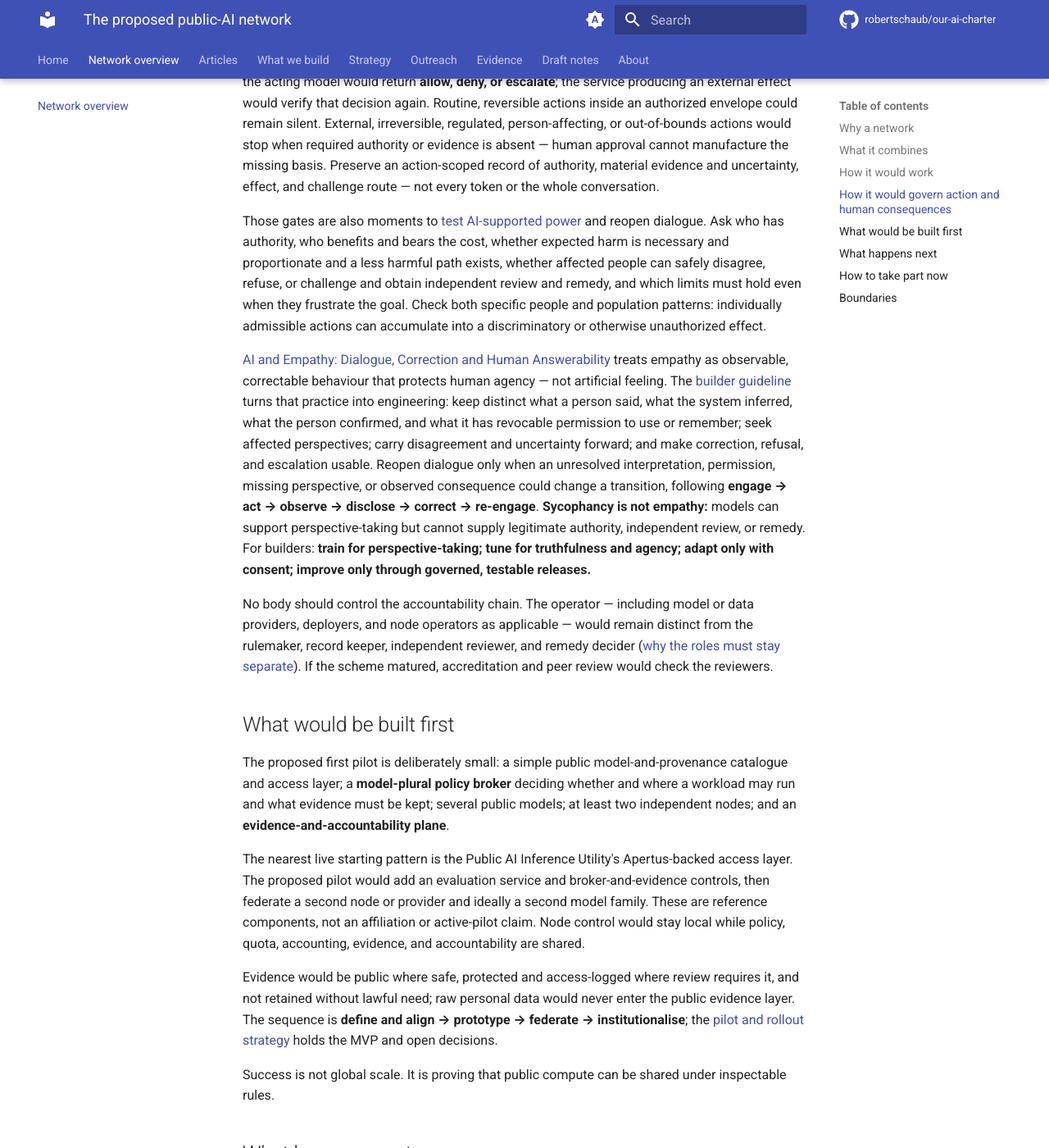
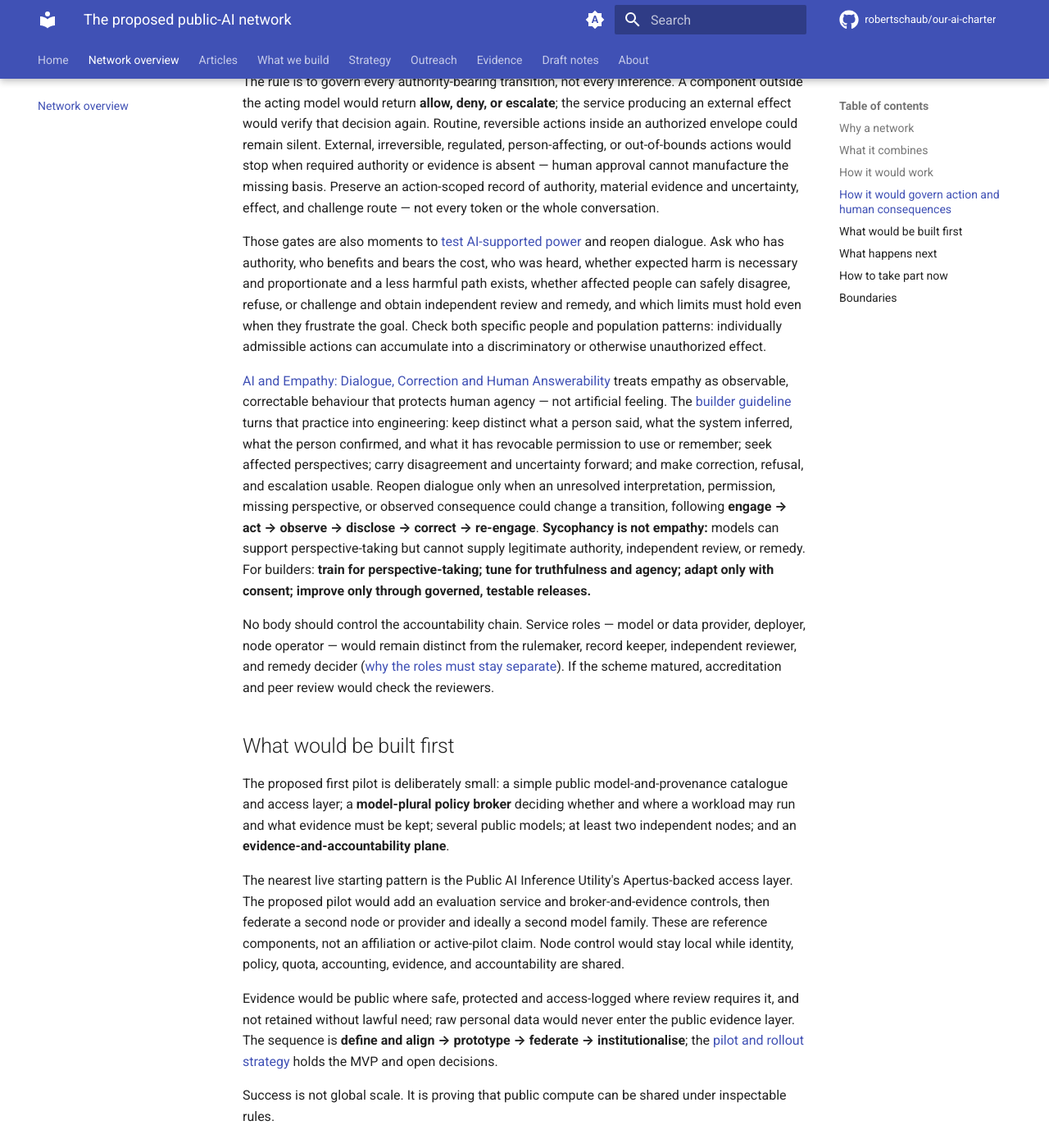
Before and after one commit to robertschaub/our-ai-charter, an MkDocs documentation site: the page built from docs/network-overview.md, in a window 1280 px wide and 1400 px high, scrolled down 2349 px. Shown: the whole window at 82% size. Built offline with MkDocs 1.6.1 and Material for MkDocs 9.7.7, drawn with Linux system fonts in a browser that asks for light colours; plug-ins that fetch from the network failed and are left out; comment, search, counter and statistics services are not loaded; some of the changed text lies outside the part shown.

Commit message:
docs(network): apply overview review fixes

```diff
--- a/docs/network-overview.md
+++ b/docs/network-overview.md
@@ -5,9 +5,9 @@
 
 # The proposed public-AI network
 
-Open models are necessary, but they are not public infrastructure by themselves. Digital sovereignty is the capacity to inspect systems, help set their rules, contest decisions, and switch; this proposal connects the models, lawful data, evidence, governance, and federated compute needed to make that possible.
+Open models are necessary, but they are not public infrastructure by themselves. Digital sovereignty here means the capacity to inspect systems, help set their rules, contest decisions, and switch; this proposal connects the models, lawful data, evidence, governance, and federated compute needed to make that possible.
 
-> **Where this stands today.** This proposed public-AI network is an **early-stage, voluntary** design. No operational network access portal, admission body, assessor, adjudicator, public register, certificate, trust badge, or live evaluation pilot exists yet. No model or provider is Charter-certified. What exists is the proposal, the public drafts, and prospective partners. Taking part today means contributing, testing the case, or registering interest in a role — not endorsement or certification.
+> **Where this stands today.** This proposed public-AI network is an **early-stage, voluntary** design. No operational network access portal, admission body, assessor, adjudicator, register, certificate, trust badge, or live evaluation pilot exists yet. No model or provider is Charter-certified. What exists is the proposal and the public drafts; prospective coalitions, roles, and processes are intent, not fact. Taking part today means publicly supporting the commitments, contributing, testing the case, or registering interest in a role. None of these actions means that the initiative endorses or certifies a participant.
 
 *The current [project statement](Published/our-ai-charter-public-ai-infrastructure.md) makes the fuller case; the [sovereignty argument](Published/swiss-autarky-illusion.md) explains why autarky is not sovereignty. See the [architecture](Infrastructure/architecture.md), [Charter Commitments](Assurance/Framework/charter-commitments.md), and [initiation strategy](Strategy/initiation-strategy.md) for technical, assurance, and coalition detail.*
 
@@ -52,17 +52,17 @@
 
 The rule is to govern every authority-bearing transition, not every inference. A component outside the acting model would return **allow, deny, or escalate**; the service producing an external effect would verify that decision again. Routine, reversible actions inside an authorized envelope could remain silent. External, irreversible, regulated, person-affecting, or out-of-bounds actions would stop when required authority or evidence is absent — human approval cannot manufacture the missing basis. Preserve an action-scoped record of authority, material evidence and uncertainty, effect, and challenge route — not every token or the whole conversation.
 
-Those gates are also moments to [test AI-supported power](Published/a-practical-test-for-power.md#test-every-use-of-power) and reopen dialogue. Ask who has authority, who benefits and bears the cost, whether expected harm is necessary and proportionate and a less harmful path exists, whether affected people can safely disagree, refuse, or challenge and obtain independent review and remedy, and which limits must hold even when they frustrate the goal. Check both specific people and population patterns: individually admissible actions can accumulate into a discriminatory or otherwise unauthorized effect.
+Those gates are also moments to [test AI-supported power](Published/a-practical-test-for-power.md#test-every-use-of-power) and reopen dialogue. Ask who has authority, who benefits and bears the cost, who was heard, whether expected harm is necessary and proportionate and a less harmful path exists, whether affected people can safely disagree, refuse, or challenge and obtain independent review and remedy, and which limits must hold even when they frustrate the goal. Check both specific people and population patterns: individually admissible actions can accumulate into a discriminatory or otherwise unauthorized effect.
 
 [AI and Empathy: Dialogue, Correction and Human Answerability](Published/empathy-is-a-practice.md) treats empathy as observable, correctable behaviour that protects human agency — not artificial feeling. The [builder guideline](Published/how-to-build-ai-that-acts-with-empathy.md) turns that practice into engineering: keep distinct what a person said, what the system inferred, what the person confirmed, and what it has revocable permission to use or remember; seek affected perspectives; carry disagreement and uncertainty forward; and make correction, refusal, and escalation usable. Reopen dialogue only when an unresolved interpretation, permission, missing perspective, or observed consequence could change a transition, following **engage → act → observe → disclose → correct → re-engage**. **Sycophancy is not empathy:** models can support perspective-taking but cannot supply legitimate authority, independent review, or remedy. For builders: **train for perspective-taking; tune for truthfulness and agency; adapt only with consent; improve only through governed, testable releases.**
 
-No body should control the accountability chain. The operator — including model or data providers, deployers, and node operators as applicable — would remain distinct from the rulemaker, record keeper, independent reviewer, and remedy decider ([why the roles must stay separate](Published/when-vs-who-ai-governance.md)). If the scheme matured, accreditation and peer review would check the reviewers.
+No body should control the accountability chain. Service roles — model or data provider, deployer, node operator — would remain distinct from the rulemaker, record keeper, independent reviewer, and remedy decider ([why the roles must stay separate](Published/when-vs-who-ai-governance.md)). If the scheme matured, accreditation and peer review would check the reviewers.
 
 ## What would be built first
 
 The proposed first pilot is deliberately small: a simple public model-and-provenance catalogue and access layer; a **model-plural policy broker** deciding whether and where a workload may run and what evidence must be kept; several public models; at least two independent nodes; and an **evidence-and-accountability plane**.
 
-The nearest live starting pattern is the Public AI Inference Utility's Apertus-backed access layer. The proposed pilot would add an evaluation service and broker-and-evidence controls, then federate a second node or provider and ideally a second model family. These are reference components, not an affiliation or active-pilot claim. Node control would stay local while policy, quota, accounting, evidence, and accountability are shared.
+The nearest live starting pattern is the Public AI Inference Utility's Apertus-backed access layer. The proposed pilot would add an evaluation service and broker-and-evidence controls, then federate a second node or provider and ideally a second model family. These are reference components, not an affiliation or active-pilot claim. Node control would stay local while identity, policy, quota, accounting, evidence, and accountability are shared.
 
 Evidence would be public where safe, protected and access-logged where review requires it, and not retained without lawful need; raw personal data would never enter the public evidence layer. The sequence is **define and align → prototype → federate → institutionalise**; the [pilot and rollout strategy](Infrastructure/pilot-and-rollout.md) holds the MVP and open decisions.
 
```
Also changed, not shown: other parts of docs/network-overview.md (+1 -0 lines), CHANGELOG.md (+1 -1 lines).
